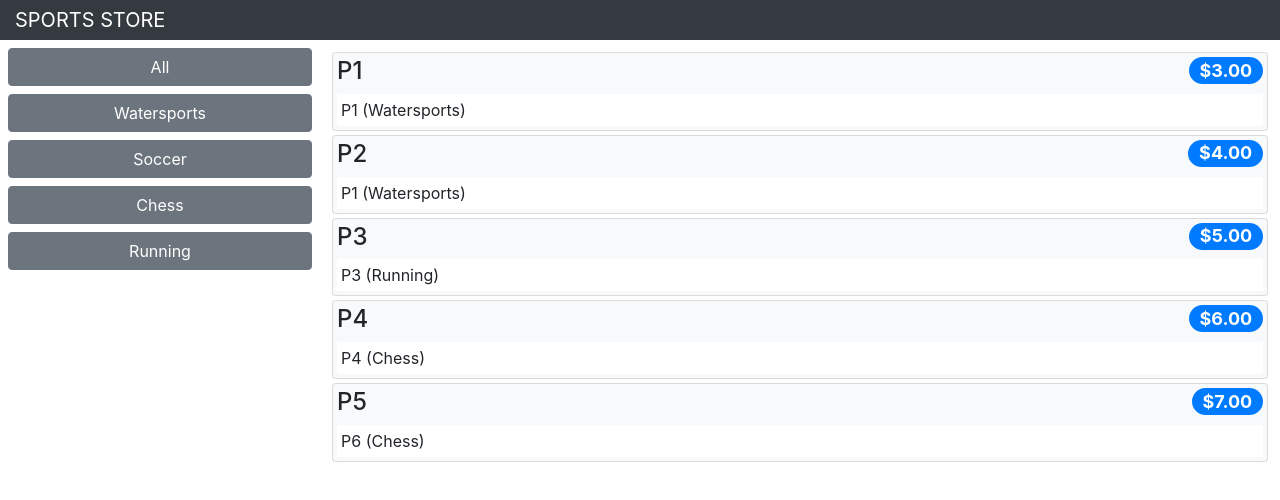
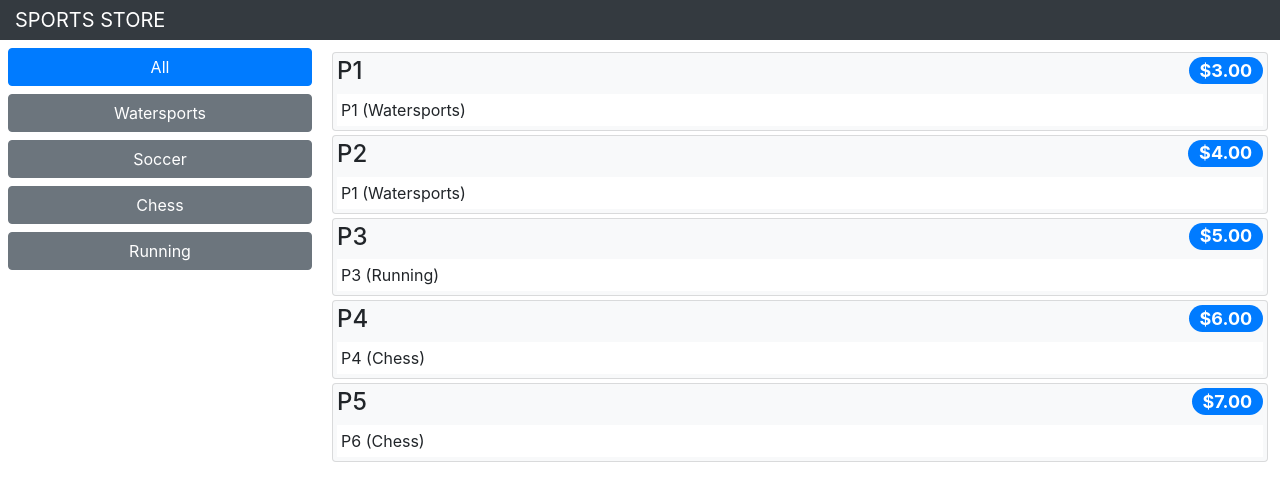
Before and after one commit to rustydcoder/REACT-sportstore, a React (Create React App) app: page /shop/products in a window 1280 px wide. Shown: the top 500 px of the page. Built offline with nearby package versions, Linux system fonts and the light colour scheme.

Commit message:
make link style with ToggleLink

```diff
--- /dev/null
+++ b/src/ToggleLink.js
@@ -0,0 +1,21 @@
+import React, { Component } from 'react';
+import { Route, Link } from "react-router-dom";
+
+export class ToggleLink extends Component {
+   render() {
+      return <Route path={this.props.to} exact={this.props.exact}
+         children={routeProps => {
+
+            const baseClass = this.props.className || 'm-2 btn btn-block';
+            const activeClass = this.props.activeClass || 'btn-primary';
+            const inActiveClass = this.props.inActiveClass || 'btn-secondary';
+            const combinedClasses = `{${baseClass} ${routeProps.match ? activeClass : inActiveClass}`;
+
+            return <Link to={this.props.to} className={combinedClasses}>
+               {this.props.children}
+            </Link>
+         }}>
+
+      </Route>
+   }
+}
--- a/src/shop/CategoryNavigation.js
+++ b/src/shop/CategoryNavigation.js
@@ -1,5 +1,5 @@
 import React, { Component } from 'react';
-import { Link } from 'react-router-dom';
+import { ToggleLink } from "../ToggleLink";
 
 export class CategoryNavigation extends Component {
 
@@ -9,21 +9,20 @@
       return (
          <React.Fragment>
 
-            <Link
-               className='btn btn-secondary btn-block'
-               to={baseUrl}>
+            <ToggleLink
+               to={baseUrl}
+               exact={true}>
                All
-            </Link>
+            </ToggleLink>
 
             {
                categories && categories.map(cat =>
-                  <Link
-                     className='btn btn-secondary btn-block'
+                  <ToggleLink
                      key={cat}
                      to={`${baseUrl}/${cat.toLowerCase()}`}
                   >
                      {cat}
-                  </Link>
+                  </ToggleLink>
                )
             }
 
```
